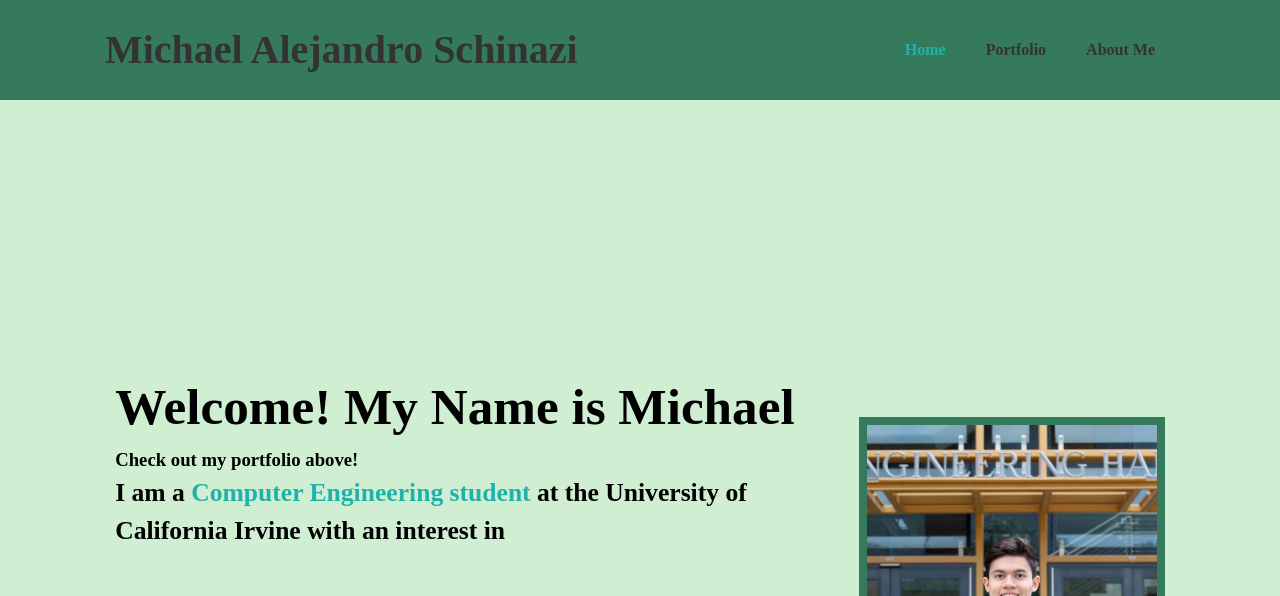
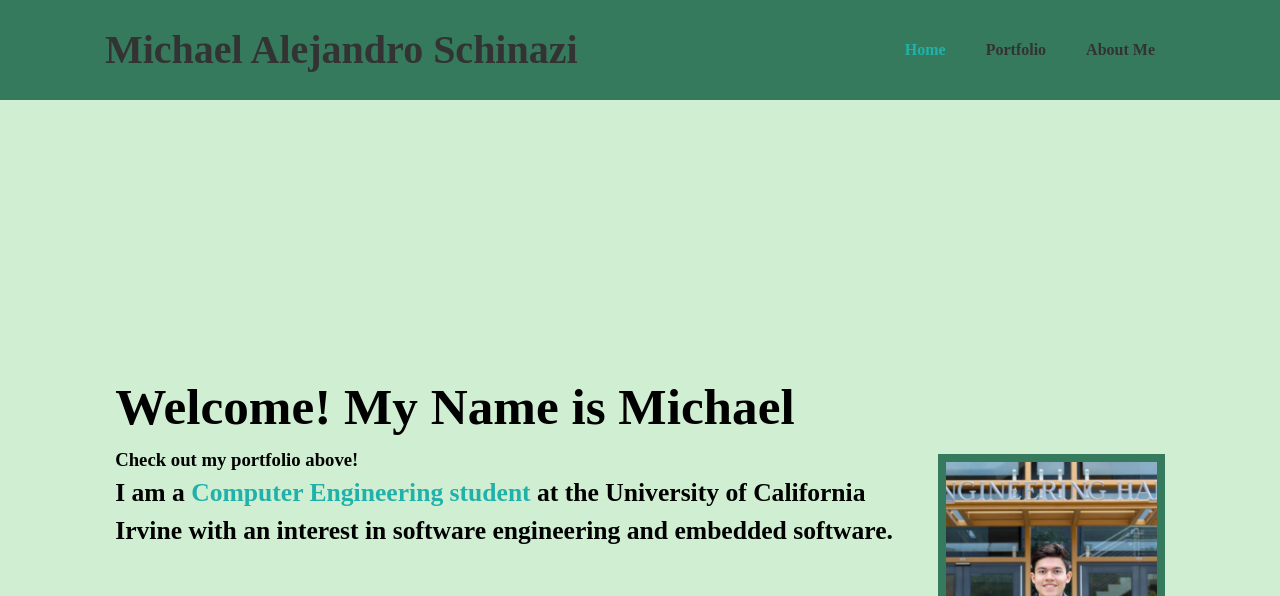
Before and after one commit to mschinazi1/personal_site, a plain HTML site: page index.html in a window 1280 px wide. Shown: the top 596 px of the page. Drawn offline with Linux system fonts and the light colour scheme; a script that the page names is missing; a web font is replaced by a local one.

Commit message:
Update index.html

```diff
--- a/index.html
+++ b/index.html
@@ -51,7 +51,7 @@
         <div class="homeContainer">
             <h1>Welcome! My Name is Michael</h1>
             <h3>Check out my portfolio above!</h3>
-            <h2>I am a <span> Computer Engineering student</span> at the University of California Irvine with an interest in
+            <h2>I am a <span> Computer Engineering student</span> at the University of California Irvine with an interest in software engineering and embedded software.
 
             </h2>
             <div class="importantLinks">
@@ -74,4 +74,5 @@
 
     <script src="js/main.js"></script>
 </body>
+
 </html>
```
